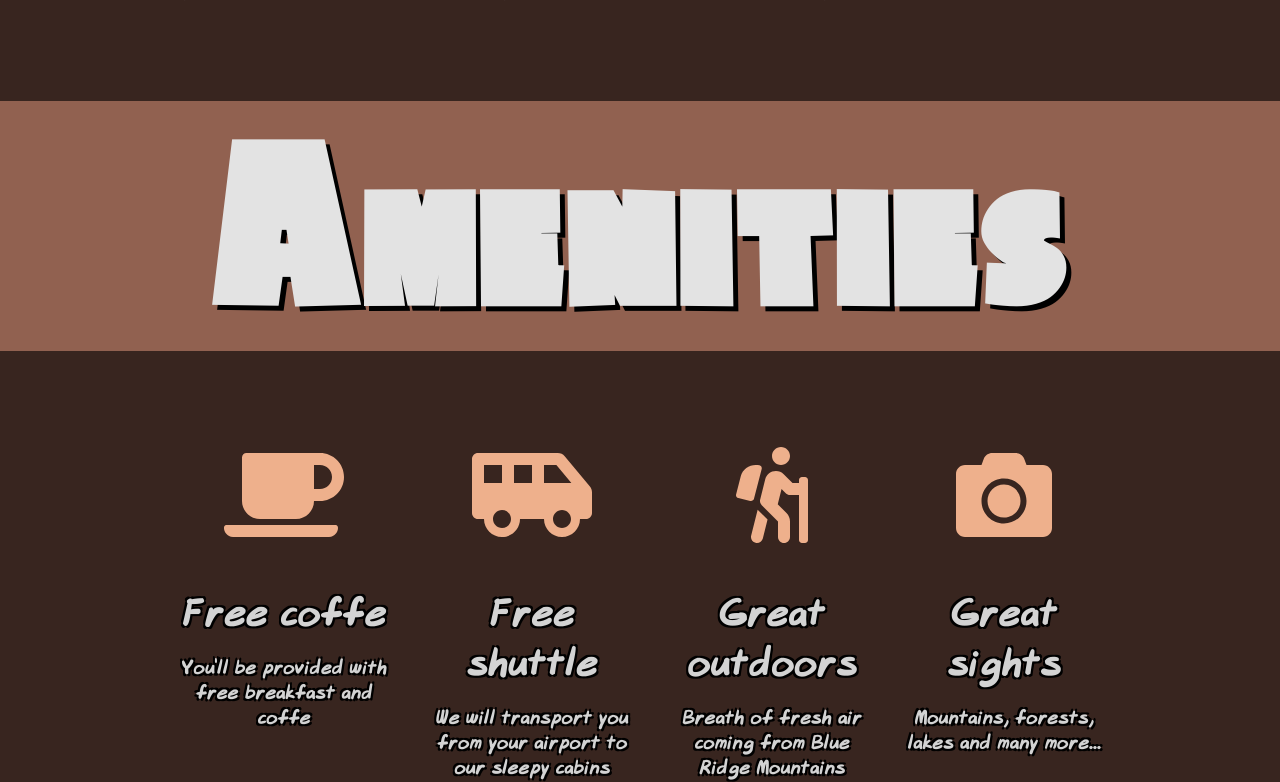
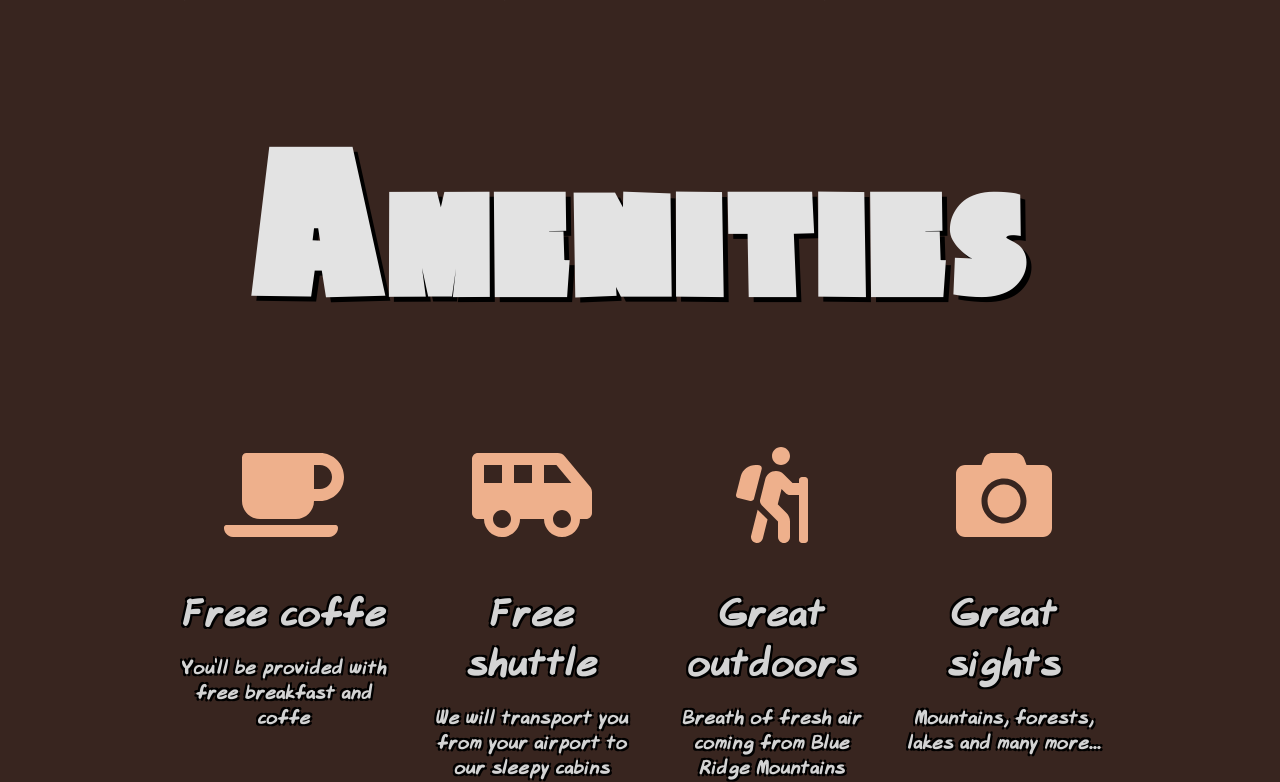
Before and after one commit to adamtopczewski/sleepy-cabin, a React (Create React App) app: page /#/ in a window 1280 px wide. Shown: the part 2647-3429 px from the top of the page. Built offline with nearby package versions, Linux system fonts and the light colour scheme.

Commit message:
changed font size and background color

```diff
--- a/src/components/home/Amenities.css
+++ b/src/components/home/Amenities.css
@@ -10,14 +10,14 @@
     justify-content: center;
     width: 100%;
     height: 250px;
-    font-size: 5rem;
+    font-size: 4.5rem;
     text-align: center;
     font-weight: 500;
     letter-spacing: 0.5rem;
     font-family: 'gravitation', sans-serif;
     text-shadow: 5px 5px black;
     color: #E3E3E3;
-    background-color: #916150;
+    /*background-color: #916150; */
 }
 
 
```
